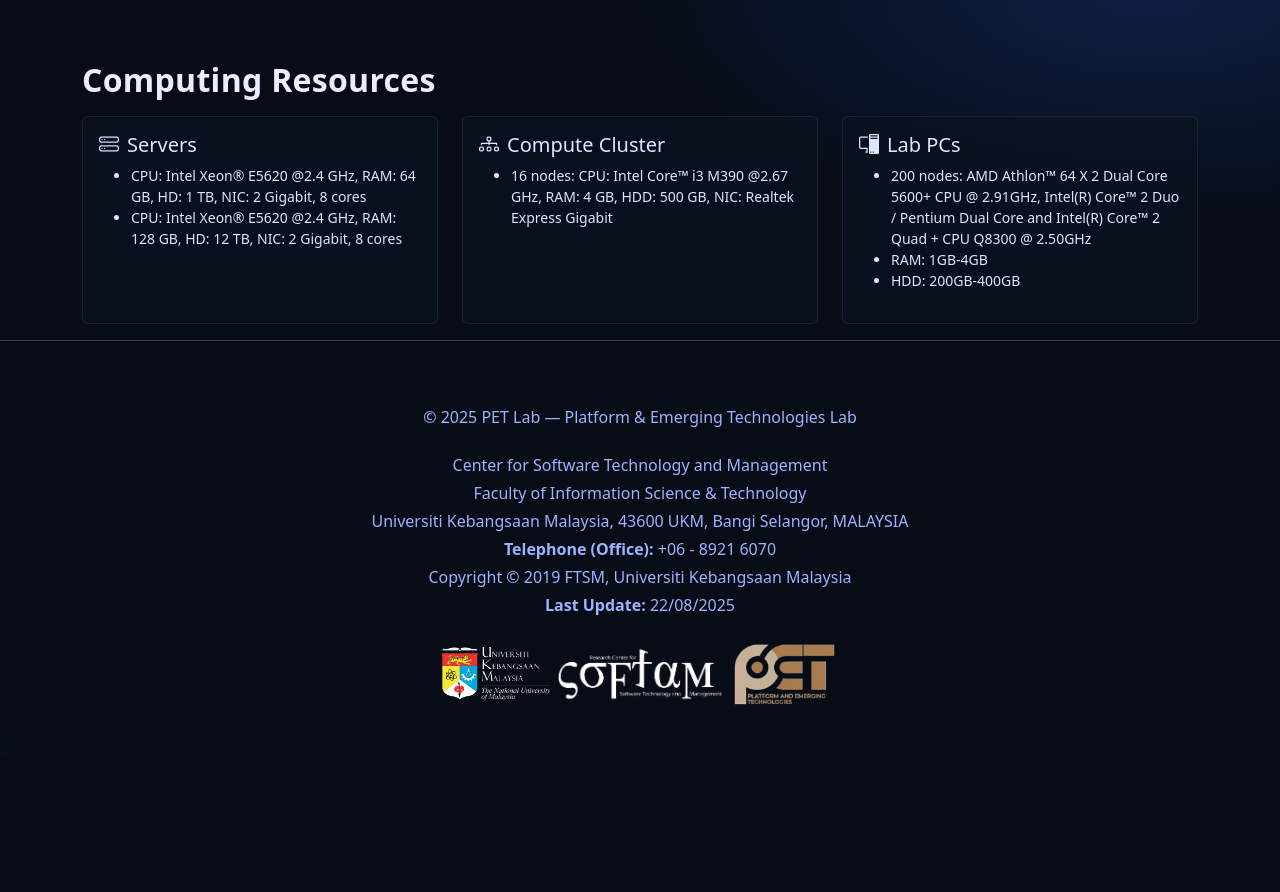
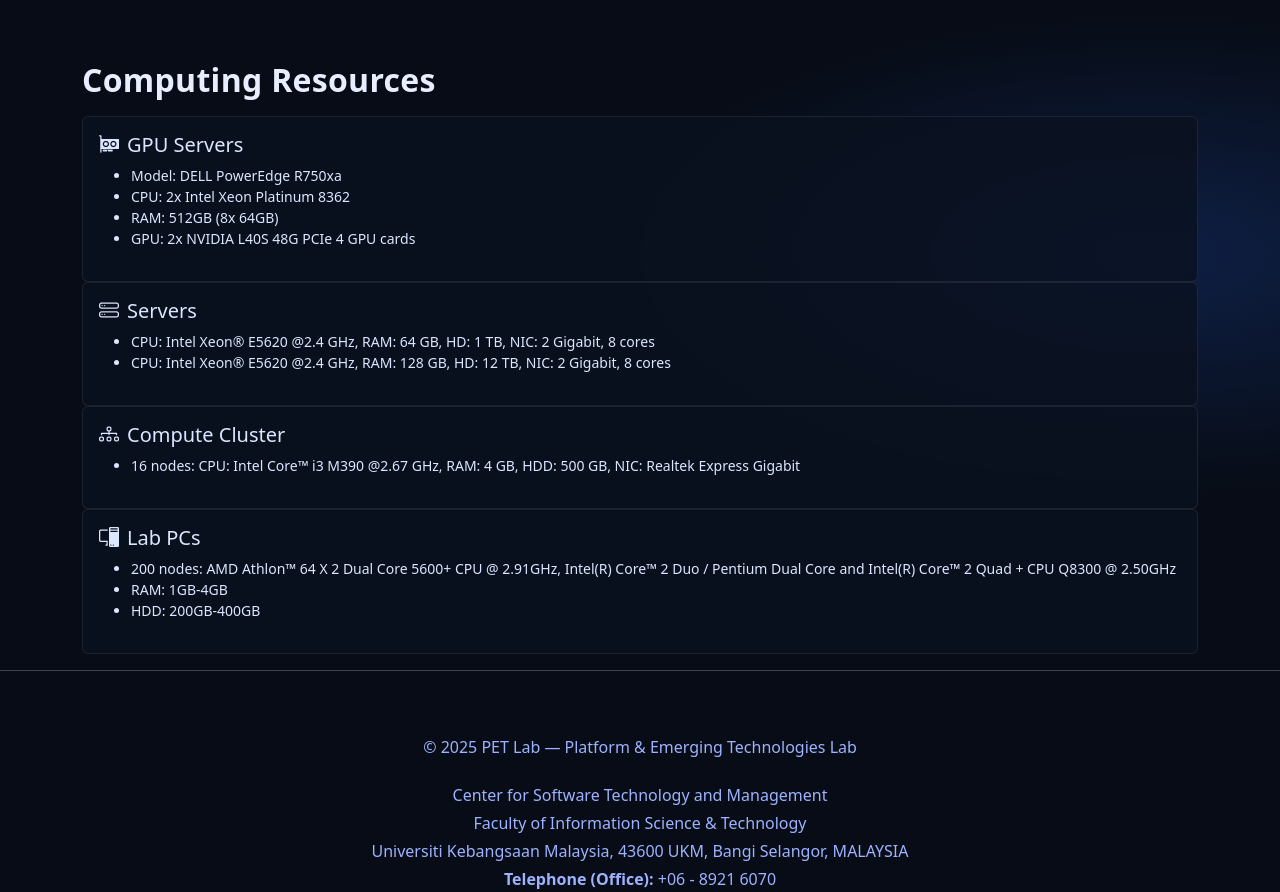
Before and after one commit to amricreative/ukm-softam-petlab.github.io, a plain HTML site: page index.html in a window 1280 px wide. Shown: the part 1384-2276 px from the top of the page. Before the commit the page ends 2140 px from the top, so only its background shows below. Drawn offline with nearby package versions, Linux system fonts and the light colour scheme.

Commit message:
Enhance computing resources section with GPU details
Added GPU server details and updated card layout.

```diff
--- a/index.html
+++ b/index.html
@@ -124,8 +124,25 @@
         <h2 class="section-title mb-0">Computing Resources</h2>
         <!-- <span class="text-info">Spec sheets • Access policy • Usage dashboard</span> -->
       </div>
-      <div class="row g-4">
-        <div class="col-lg-4">
+      <div class="row">
+        <div class="col">
+          <div class="card h-100">
+            <div class="card-body">
+              <h5 class="card-title"><i class="bi bi-gpu-card me-2"></i>GPU Servers</h5>
+              <ul class="small mb-3">
+                <li>Model: DELL PowerEdge R750xa</li>
+                <li>CPU: 2x Intel Xeon Platinum 8362</li>
+                <li>RAM: 512GB (8x 64GB)</li>
+                <li>GPU: 2x NVIDIA L40S 48G PCIe 4 GPU cards</li>
+              </ul>
+              <!-- <span class="badge bg-info-subtle text-info border">Ubuntu 22.04 LTS</span>
+              <span class="badge bg-info-subtle text-info border">Kubernetes + Slurm</span> -->
+            </div>
+          </div>
+        </div>
+      </div>
+      <div class="row">
+        <div class="col">
           <div class="card h-100">
             <div class="card-body">
               <h5 class="card-title"><i class="bi bi-hdd-stack me-2"></i>Servers</h5>
@@ -138,7 +155,9 @@
             </div>
           </div>
         </div>
-        <div class="col-lg-4">
+      </div>
+      <div class="row">
+        <div class="col">
           <div class="card h-100">
             <div class="card-body">
               <h5 class="card-title"><i class="bi bi-diagram-3 me-2"></i>Compute Cluster</h5>
@@ -149,7 +168,9 @@
             </div>
           </div>
         </div>
-        <div class="col-lg-4">
+      </div>
+      <div class="row">
+        <div class="col">
           <div class="card h-100">
             <div class="card-body">
               <h5 class="card-title"><i class="bi bi-pc-display me-2"></i>Lab PCs</h5>
```
